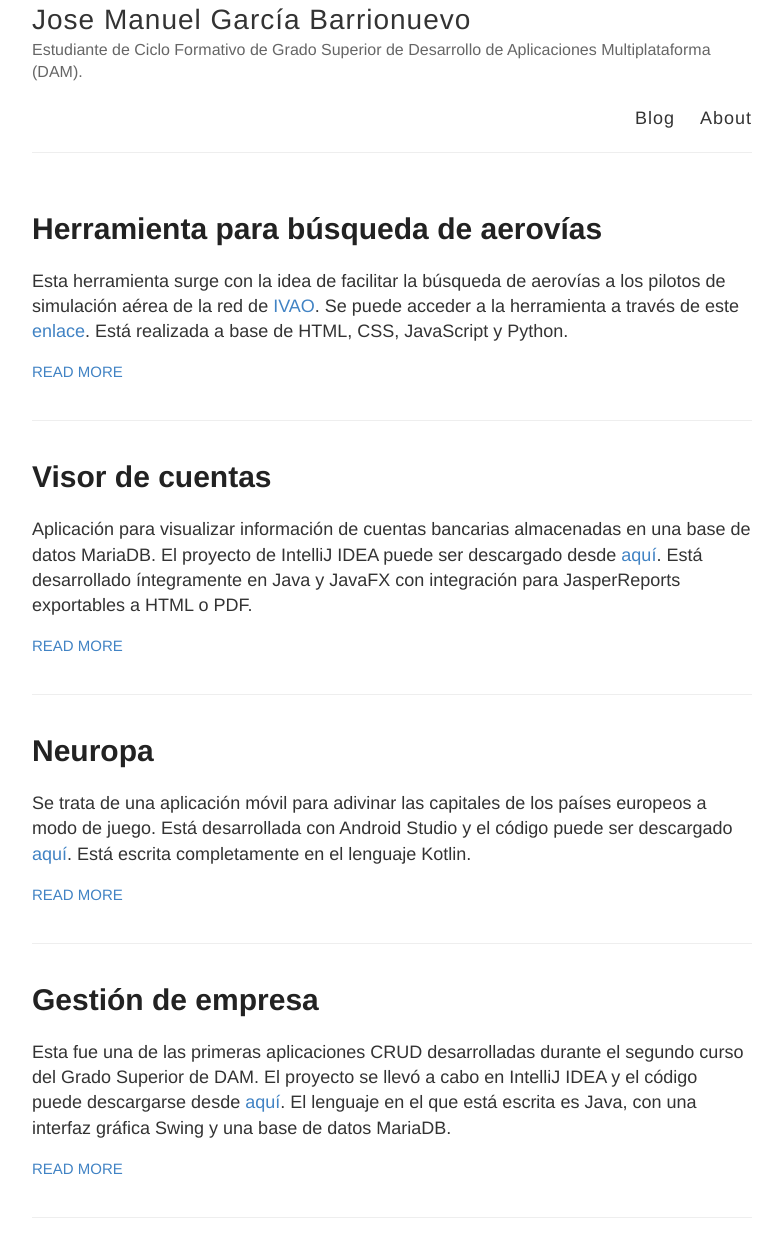
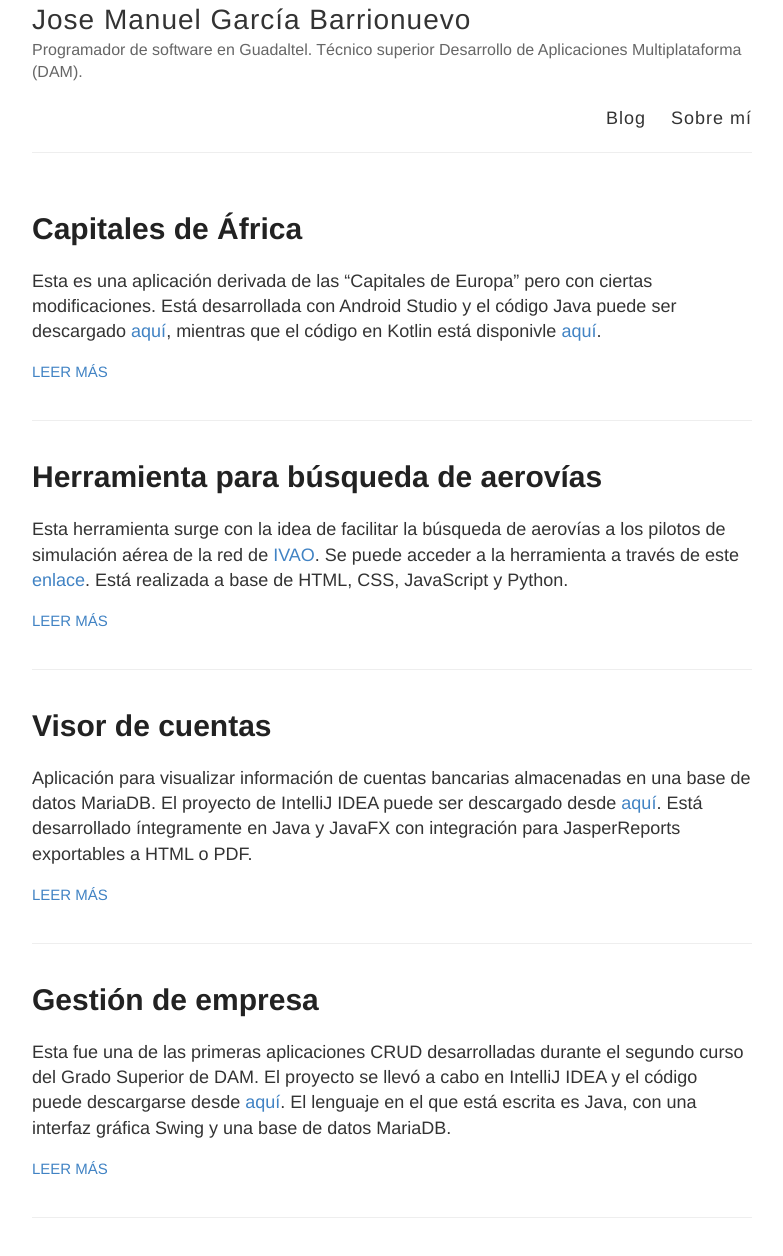
Before and after one commit to JoMaGaBa1/jomagaba1.github.io, a Jekyll site: the page built from index.html, in a window 1280 px wide and 1400 px high, cut to the strip 144-1400 px from the top of the window. Shown: the whole strip, without its empty margins (248-1031 px from the left). Built offline with Jekyll 4.4.1, drawn with Linux system fonts in a browser that asks for light colours; some of the changed text lies outside the part shown.

Commit message:
Publicación Capitales de África

```diff
--- a/_config.yml
+++ b/_config.yml
@@ -6,7 +6,7 @@
 name: Jose Manuel García Barrionuevo
 
 # Short bio or description (displayed in the header)
-description: Estudiante de Ciclo Formativo de Grado Superior de Desarrollo de Aplicaciones Multiplataforma (DAM).
+description: Programador de software en Guadaltel. Técnico superior Desarrollo de Aplicaciones Multiplataforma (DAM).
 
 # URL of your avatar or profile pic (you could use your GitHub profile pic)
 avatar: https://avatars1.githubusercontent.com/u/55549636?s=460&u=a8be0ece808df9419987644272939b7539a0f6ce&v=4
--- a/_layouts/default.html
+++ b/_layouts/default.html
@@ -28,7 +28,7 @@
 
           <nav>
             <a href="{{ site.baseurl }}/">Blog</a>
-            <a href="{{ site.baseurl }}/about">About</a>
+            <a href="{{ site.baseurl }}/about">Sobre mí</a>
           </nav>
         </header>
       </div>
--- a/_layouts/post.html
+++ b/_layouts/post.html
@@ -10,7 +10,7 @@ layout: default
   </div>
 
   <div class="date">
-    Written on {{ page.date | date: "%B %e, %Y" }}
+    Publicado el día {{ page.date | date: "%B %e, %Y" }}
   </div>
 
   {% include disqus.html %}
--- a/_posts/2021-1-20-Neuropa.md
+++ b/_posts/2021-1-20-Capitales-de-Europa.md
@@ -1,10 +1,10 @@
 ---
 layout: post
-title: Neuropa
+title: Capitales de Europa
 ---
 
 Se trata de una aplicación móvil para adivinar las capitales de los países europeos a modo de juego. Está desarrollada con Android Studio y el código puede ser descargado [aquí](https://github.com/JoMaGaBa1/Portfolio/tree/main/Neuropa). Está escrita completamente en el lenguaje Kotlin.
 
-![_config.yml]({{ site.baseurl }}/images/neuropa.png)
+![_config.yml]({{ site.baseurl }}/images/europa.png)
 
 En un primer momento se nos muestra una pantalla vacía con una imagen de un mapa europeo, y un botón multifunción que controlará de forma genérica la aplicación. Cuando pulsamos este botón nos aparecerá el primer país extraído aleatoriamente de la lista, y sus 4 opciones de capital. Cuando elegimos la opción y pulsamos el botón nos aparece una notificación a modo de Toast que nos dirá si hemos acertado o no. Tras completar toda la lista de países, nos aparece otra notificación informándonos de nuestro número de aciertos y errores.
--- a/index.html
+++ b/index.html
@@ -12,7 +12,7 @@ layout: default
         {{ post.excerpt }}
       </div>
 
-      <a href="{{ site.baseurl }}{{ post.url }}" class="read-more">Read More</a>
+      <a href="{{ site.baseurl }}{{ post.url }}" class="read-more">LEER MÁS</a>
     </article>
   {% endfor %}
 </div>
```
Also changed, not shown: _posts/2021-6-20-Capitales-de-África.md (added, +18 -0 lines), images/africa1.png (added), images/africa2.png (added), images/africa3.png (added), images/europa.png (renamed from images/neuropa.png).
